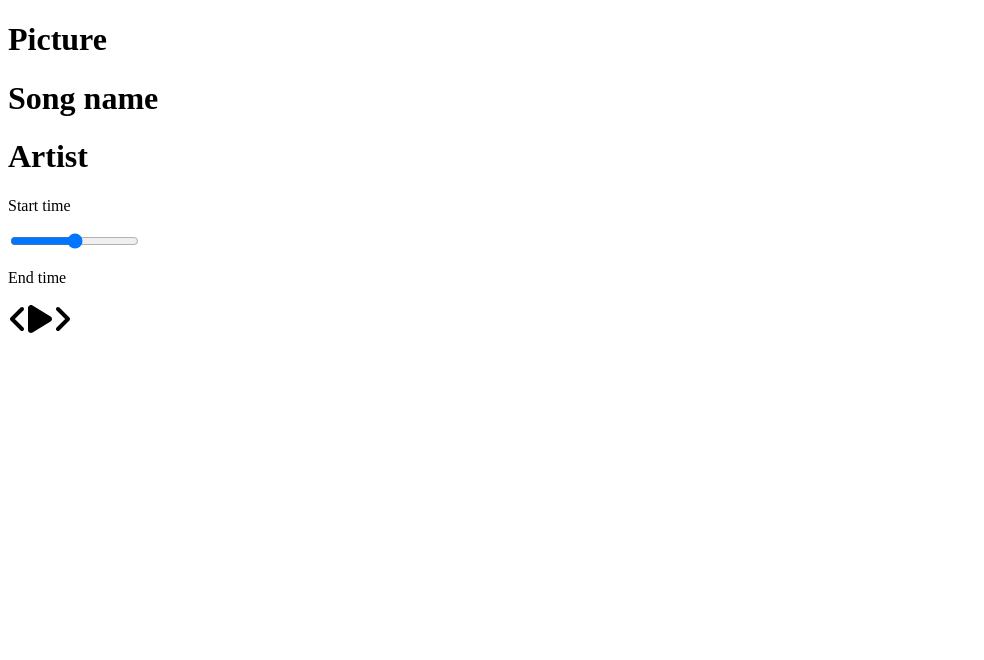
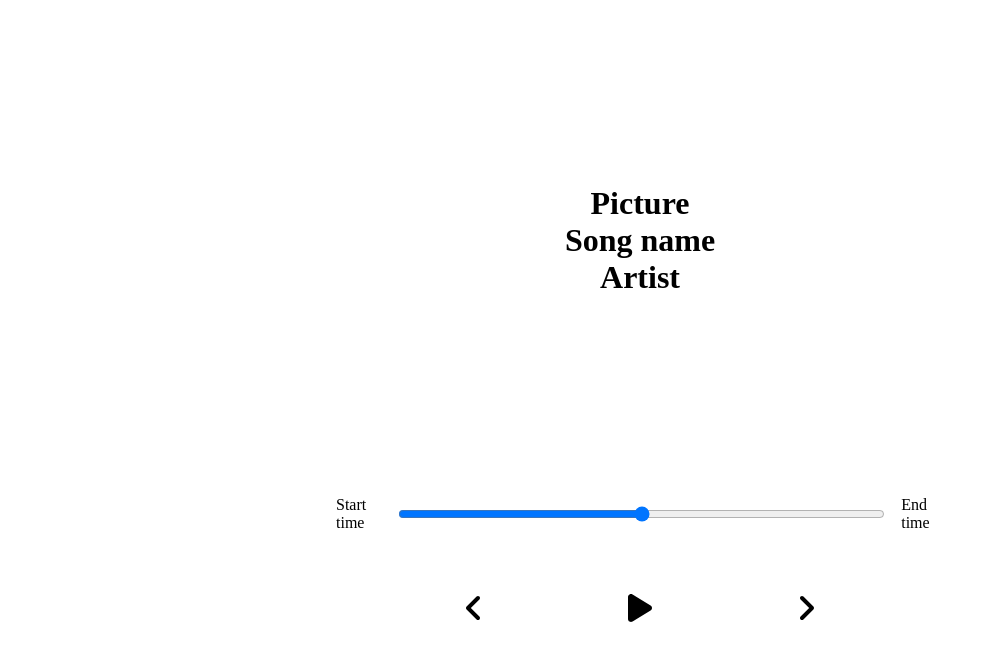
Before and after one commit to GustafGronlund/Music_Player, a React (Create React App) app in the folder react-player/: page / in a window 1280 px wide. Shown: the top 660 px of the page, without its empty margins (0-984 px from the left). Built offline with nearby package versions, Linux system fonts and the light colour scheme.

Commit message:
added some intitial styling

```diff
--- a/react-player/src/App.js
+++ b/react-player/src/App.js
@@ -1,4 +1,6 @@
 import React from "react";
+// Import styling
+import "./styles/app.scss";
 // Adding components
 import Player from "./components/Player";
 import Song from "./components/Song";
--- /dev/null
+++ b/react-player/src/styles/_player.scss
@@ -0,0 +1,30 @@
+.player {
+  min-height: 20vh;
+  display: flex;
+  flex-direction: column;
+  align-items: center;
+  justify-content: space-between;
+}
+
+.time-control {
+  width: 50%;
+  display: flex;
+  input {
+    width: 100%;
+    padding: 1rem 2rem;
+  }
+  p {
+    padding: 1rem;
+  }
+}
+
+.play-control {
+  display: flex;
+  justify-content: space-between;
+  align-items: center;
+  padding: 1rem;
+  width: 30%;
+  svg {
+    cursor: pointer;
+  }
+}
--- /dev/null
+++ b/react-player/src/styles/_song.scss
@@ -0,0 +1,7 @@
+.song-container {
+  min-height: 60vh;
+  display: flex;
+  flex-direction: column;
+  align-items: center;
+  justify-content: center;
+}
--- a/react-player/src/styles/app.scss
+++ b/react-player/src/styles/app.scss
@@ -3,3 +3,6 @@
   padding: 0;
   box-sizing: border-box;
 }
+
+@import "./song";
+@import "./player";
```
